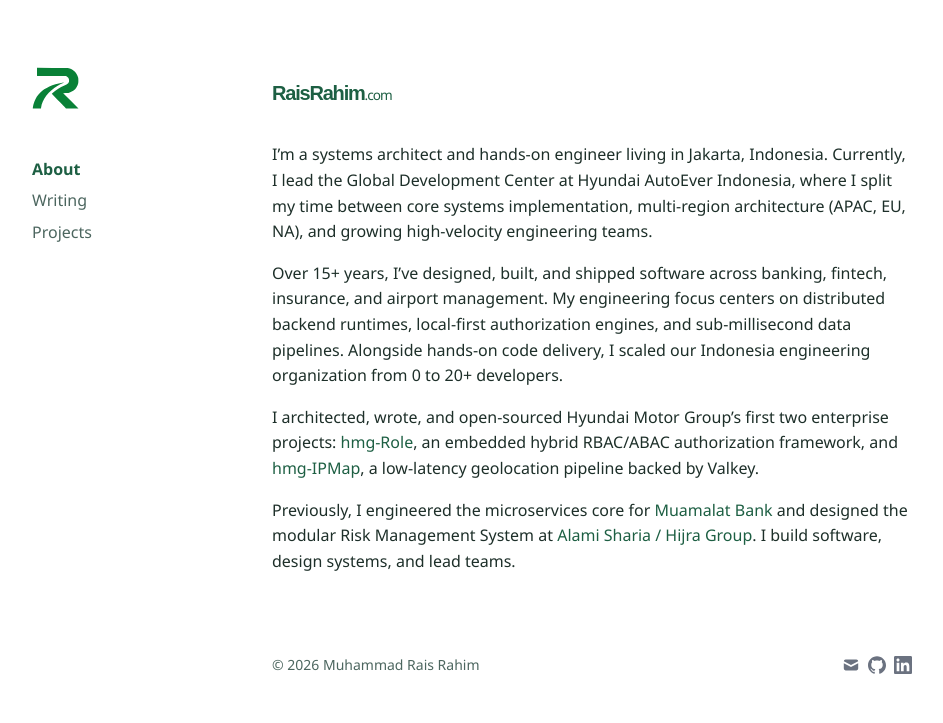
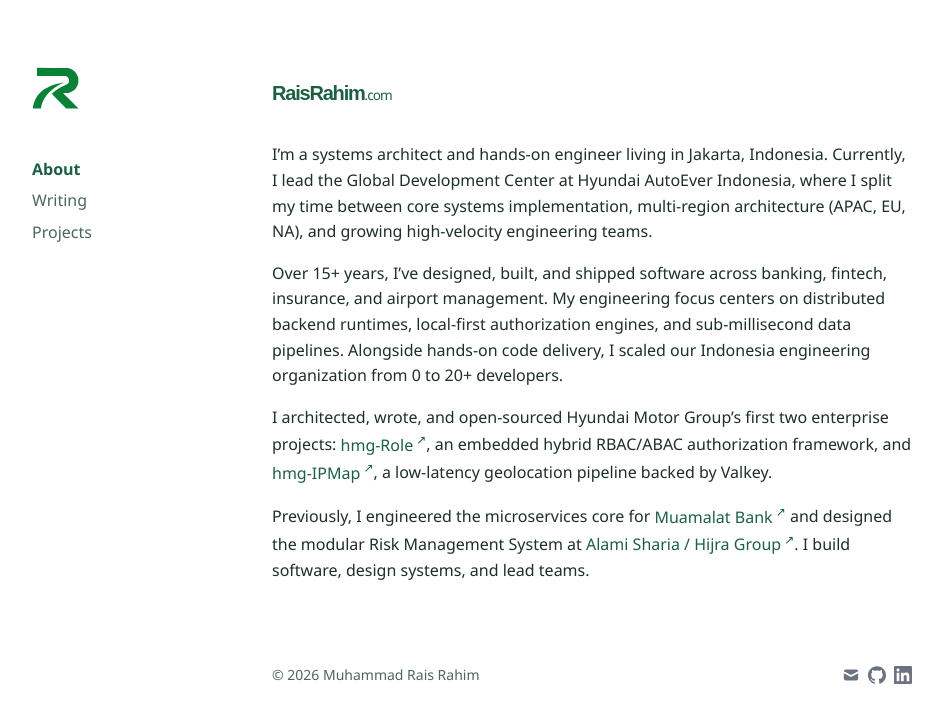
Before and after one commit to raisrahim/raisrahim.github.io, a Jekyll site: the page built from index.md, in a window 1280 px wide. Shown: the top 723 px of the page, without its empty margins (96-1039 px from the left). Built offline with Jekyll 4.4.1, drawn with Linux system fonts in a browser that asks for light colours.

Commit message:
fix: add external link indicator

```diff
--- a/_layouts/default.html
+++ b/_layouts/default.html
@@ -34,7 +34,9 @@
             </h1>
           </header>
 
-          {{ content }}
+          <div class="page-body">
+            {{ content }}
+          </div>
 
           <footer class="site-footer">
             <p>
--- a/_sass/no-style-please.scss
+++ b/_sass/no-style-please.scss
@@ -141,6 +141,13 @@ a {
     color: var(--accent);
     text-decoration: underline;
   }
+}
+
+.page-body a[href^="https://"]::after,
+.page-body a[href^="http://"]::after {
+  content: " ↗";
+  font-size: 0.75em;
+  vertical-align: super;
 }
 
 .w {
```
